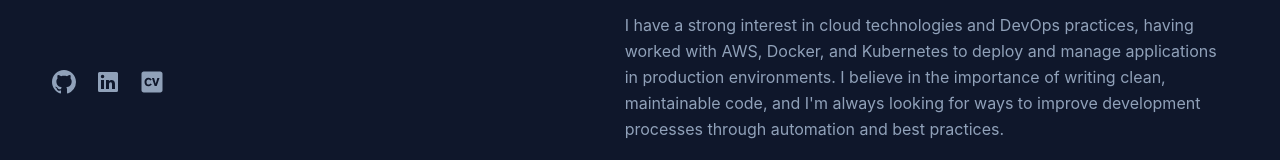
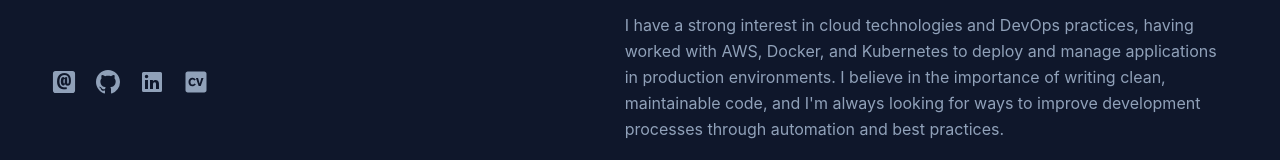
Before and after one commit to gkoos/gkoos.github.io, a SvelteKit app: page / in a window 1280 px wide. Shown: the part 610-770 px from the top of the page. Built offline with nearby package versions, Linux system fonts and the light colour scheme; a web font is replaced by a local one.

Commit message:
Email icon added, blog link updated, CNAME added

```diff
--- a/src/routes/+layout.svelte
+++ b/src/routes/+layout.svelte
@@ -11,7 +11,7 @@
 		{ name: 'Featured Projects', href: 'projects' },
 		{ name: 'Testimonials', href: 'testimonials' },
 		{ name: 'Side Projects', href: 'side-projects' },
-		{ name: 'Dev Blog', href: 'https://dev.to/gkoos', external: true },
+		{ name: 'Dev Blog', href: 'https://gaborkoos.com', external: true },
 	];
 
 	onMount(() => {
@@ -73,6 +73,26 @@
 				<Menu items={menuItems}></Menu>
 			</div>
 			<ul class="mt-8 ml-1 flex items-center" aria-label="Social media">
+				<li class="mr-5 shrink-0 text-xs">
+					<a
+						class="block hover:text-slate-200"
+						href="mailto: gabor@gaborkoos.com"
+						aria-label="Email"
+						title="Email"
+					>
+					<span class="sr-only">Email</span>
+					<svg
+						xmlns="http://www.w3.org/2000/svg"
+						viewBox="0 0 32 32"
+						fill="none"
+						class="h-6 w-6"
+						aria-hidden="true"
+					>
+<rect x="2" y="2" width="28" height="28" rx="3" fill="currentColor" stroke="currentColor" stroke-width="1.5"/>
+<text x="16" y="24" text-anchor="middle" font-size="23" font-family="Impact, Arial Black, Arial, Helvetica, sans-serif" font-weight="900" fill="#0f172a">@</text>
+					</svg>
+					</a>
+				</li>
 				<li class="mr-5 shrink-0 text-xs">
 					<a
 						class="block hover:text-slate-200"
```
Also changed, not shown: 1 other file (tests, documents, lock files or other folders).
